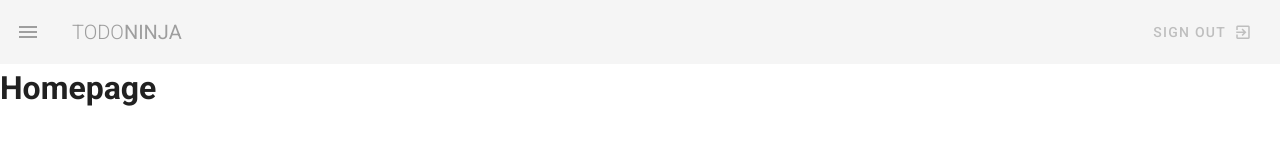
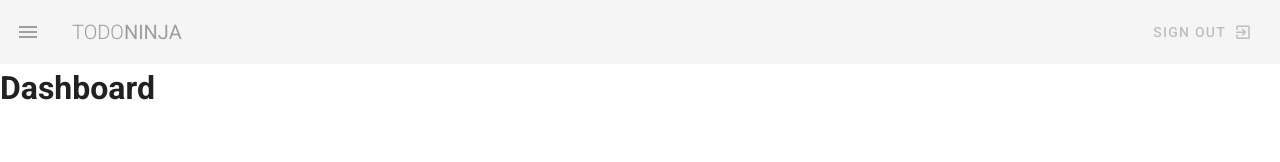
Before and after one commit to KlaytonJr/todo-ninja-vuetify, a Vue app: page / in a window 1280 px wide. Shown: the top 162 px of the page. Built offline with nearby package versions, Linux system fonts and the light colour scheme.

Commit message:
Informations: 	- Adding Routes

```diff
--- a/src/router/index.js
+++ b/src/router/index.js
@@ -1,22 +1,26 @@
 import Vue from 'vue'
 import VueRouter from 'vue-router'
-import Home from '../views/Home.vue'
+import Dashboard from '../views/Dashboard.vue'
+import Projects from '../views/Projects.vue'
+import Team from '../views/Team.vue'
 
 Vue.use(VueRouter)
 
 const routes = [
   {
     path: '/',
-    name: 'Home',
-    component: Home
+    name: 'Dashboard',
+    component: Dashboard
   },
   {
-    path: '/about',
-    name: 'About',
-    // route level code-splitting
-    // this generates a separate chunk (about.[hash].js) for this route
-    // which is lazy-loaded when the route is visited.
-    component: () => import(/* webpackChunkName: "about" */ '../views/About.vue')
+    path: '/projects',
+    name: 'Projects',
+    component: Projects
+  },
+  {
+    path: '/team',
+    name: 'Team',
+    component: Team
   }
 ]
 
--- a/src/views/About.vue
+++ /dev/null
@@ -1,5 +0,0 @@
-<template>
-  <div class="about">
-    <h1>This is an about page</h1>
-  </div>
-</template>
--- a/src/views/Home.vue
+++ b/src/views/Dashboard.vue
@@ -1,11 +1,11 @@
 <template>
-  <div class="home">
-    <h1>Homepage</h1>
+  <div class="dashboard">
+    <h1>Dashboard</h1>
   </div>
 </template>
 
 <script>
   export default {
-    name: 'Home',
+    name: 'Dashboard',
   }
 </script>
--- /dev/null
+++ b/src/views/Projects.vue
@@ -0,0 +1,11 @@
+<template>
+  <div class="projects">
+    <h1>Projects</h1>
+  </div>
+</template>
+
+<script>
+  export default {
+    name: 'Projects',
+  }
+</script>
--- /dev/null
+++ b/src/views/Team.vue
@@ -0,0 +1,11 @@
+<template>
+  <div class="team">
+    <h1>Team</h1>
+  </div>
+</template>
+
+<script>
+  export default {
+    name: 'Team',
+  }
+</script>
```
